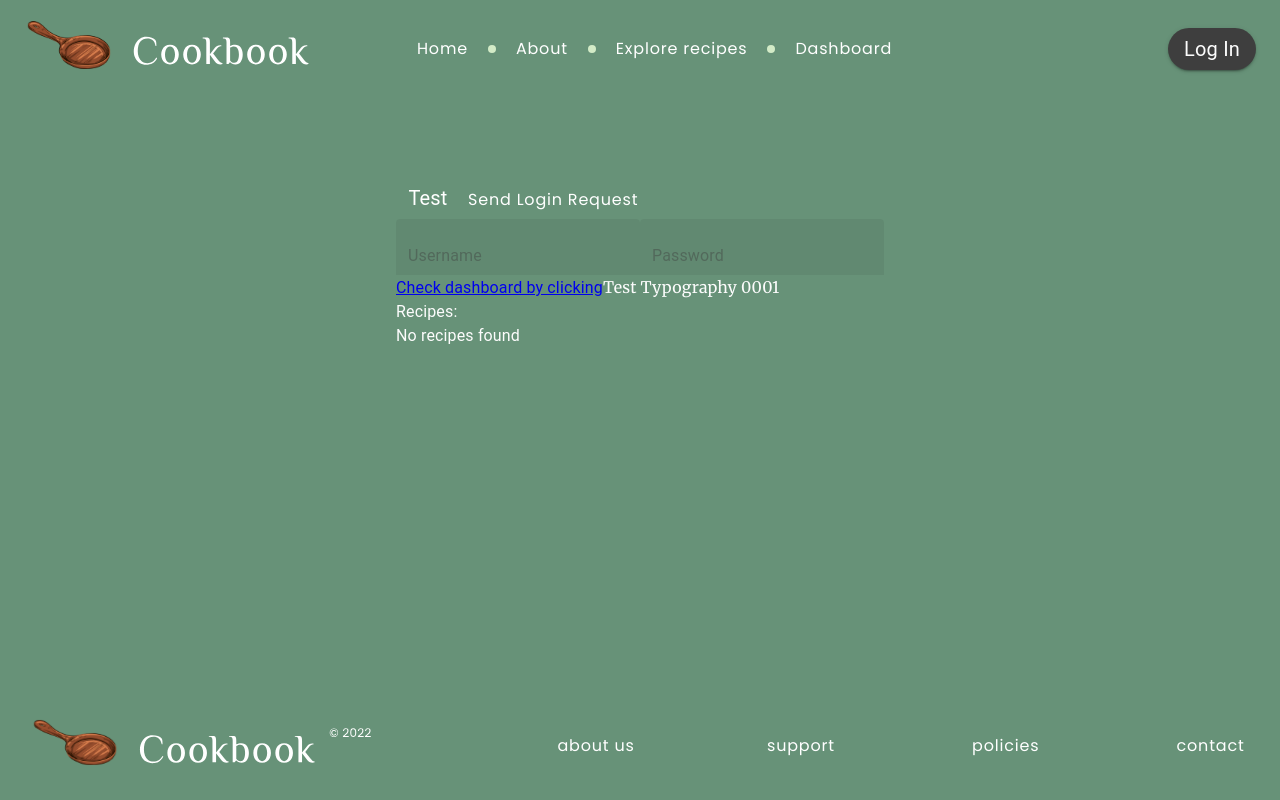
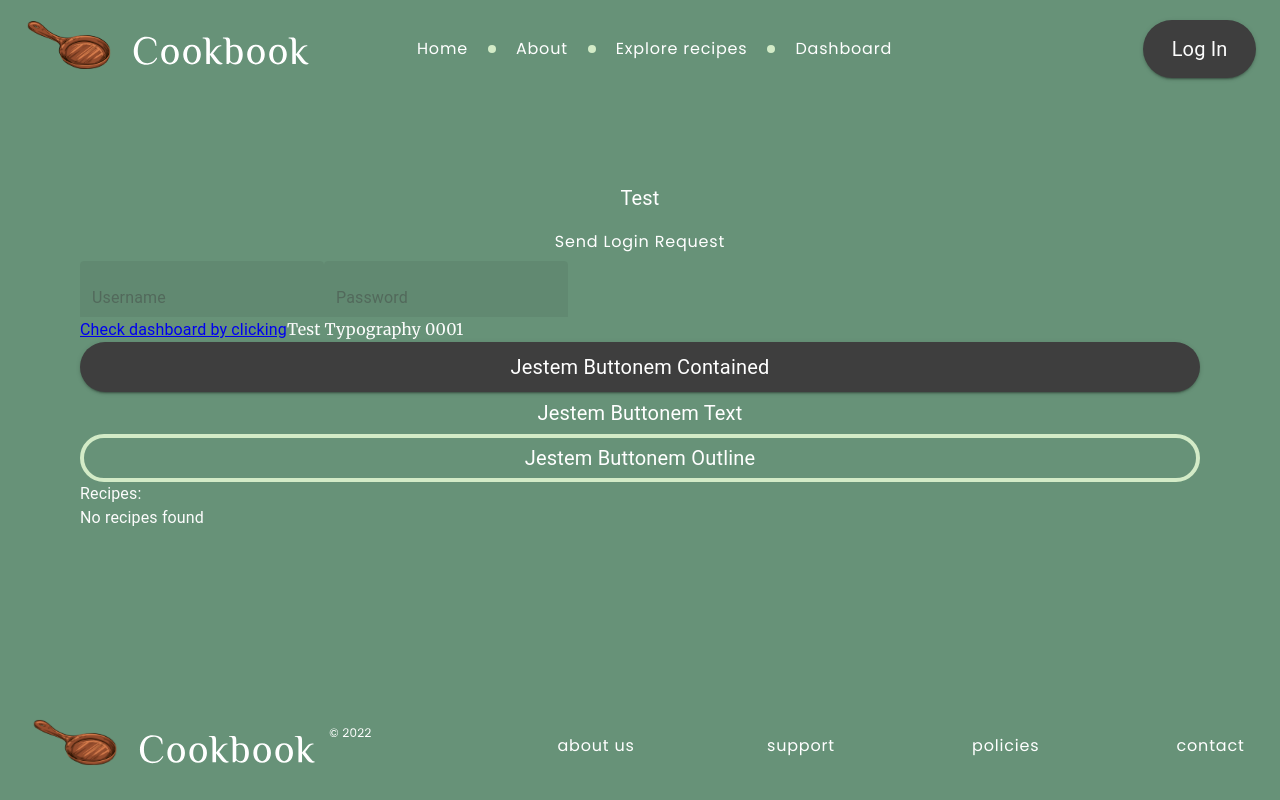
Before and after one commit to hannamaskalenka/cookbook, a React (Create React App) app in the folder frontend/: page / in a window 1280 px wide. Built offline with nearby package versions, Linux system fonts and the light colour scheme.

Commit message:
feature/mui button add variants (#28)
* feature/mui button add variants

* feature/muibuttons default return change

* object fix

* curly braces removed

```diff
--- a/frontend/src/pages/HomePage/Home.tsx
+++ b/frontend/src/pages/HomePage/Home.tsx
@@ -54,6 +54,9 @@ const Home = () => {
 
       <Link to="/dashboard">Check dashboard by clicking</Link>
       <Typography variant="display">Test Typography 0001</Typography>
+      <Button variant="contained" label="jestem buttonem contained" />
+      <Button variant="text" label="jestem buttonem text" />
+      <Button variant="outlined" label="jestem buttonem outline" />
 
       {isFetching ? (
         <CircularProgress />
--- a/frontend/src/shared/components/Button/index.tsx
+++ b/frontend/src/shared/components/Button/index.tsx
@@ -10,6 +10,7 @@ const CustomButton: React.FC<ButtonProps> = ({
   size,
   sx,
   className,
+  disableFocusRipple,
   ...props
 }) => {
   const classes = useStyles();
@@ -21,6 +22,7 @@ const CustomButton: React.FC<ButtonProps> = ({
       size={size}
       variant={variant}
       className={classes.root}
+      disableFocusRipple={disableFocusRipple}
       {...props}
     >
       <Typography className={buttonClassName} sx={sx?.label}>
--- a/frontend/src/shared/components/Button/types.ts
+++ b/frontend/src/shared/components/Button/types.ts
@@ -8,4 +8,5 @@ export interface ButtonProps {
   onClick?: () => void;
   sx?: any;
   className?: {};
+  disableFocusRipple?: boolean;
 }
--- a/frontend/src/shared/components/Navbar/index.tsx
+++ b/frontend/src/shared/components/Navbar/index.tsx
@@ -177,11 +177,14 @@ const Navigation: React.FC<INavigationProps> = ({ window }) => {
             </Menu>
           </Grid>
         ) : (
-          <Button
-            variant="contained"
-            color="primary"
-            label={<Link to={ROUTES.login}>{t(keys.common.auth.logIn)}</Link>}
-          />
+          <Box>
+            <Button
+              variant="contained"
+              className={classes.loginButton}
+              color="primary"
+              label={<Link to={ROUTES.login}>{t(keys.common.auth.logIn)}</Link>}
+            />
+          </Box>
         )}
       </Toolbar>
     </AppBar>
--- a/frontend/src/shared/components/Navbar/styles.ts
+++ b/frontend/src/shared/components/Navbar/styles.ts
@@ -121,6 +121,9 @@ export const useStyles = makeStyles((theme: Theme) =>
       width: '100%',
       alignItems: 'center',
     },
+    loginButton: {
+      padding: theme.spacing(0.5, 2.3),
+    },
   }),
 );
 
--- a/frontend/src/style/theme.ts
+++ b/frontend/src/style/theme.ts
@@ -33,6 +33,44 @@ theme = createTheme(theme, {
           '&:hover:not(.Mui-disabled)::before': {
             borderBottomColor: 'transparent',
           },
+        },
+      },
+    },
+    MuiButton: {
+      styleOverrides: {
+        root: ({ ownerState }: { ownerState: any }) => {
+          const common = {
+            width: '100%',
+          };
+          switch (ownerState.variant) {
+            case 'contained':
+              return {
+                ...common,
+                backgroundColor: theme.palette.primary.main,
+                color: theme.palette.secondary.main,
+                padding: theme.spacing(1.25),
+              };
+            case 'text':
+              return {
+                ...common,
+                color: 'transparent',
+                '&:hover': {
+                  backgroundColor: 'transparent',
+                },
+                '&:focus': {
+                  backgroundColor: 'transparent',
+                },
+              };
+            case 'outlined':
+              return {
+                ...common,
+                border: `${theme.spacing(0.5)} solid ${
+                  theme.palette.background.paper
+                }`,
+              };
+            default:
+              return common;
+          }
         },
       },
     },
```
